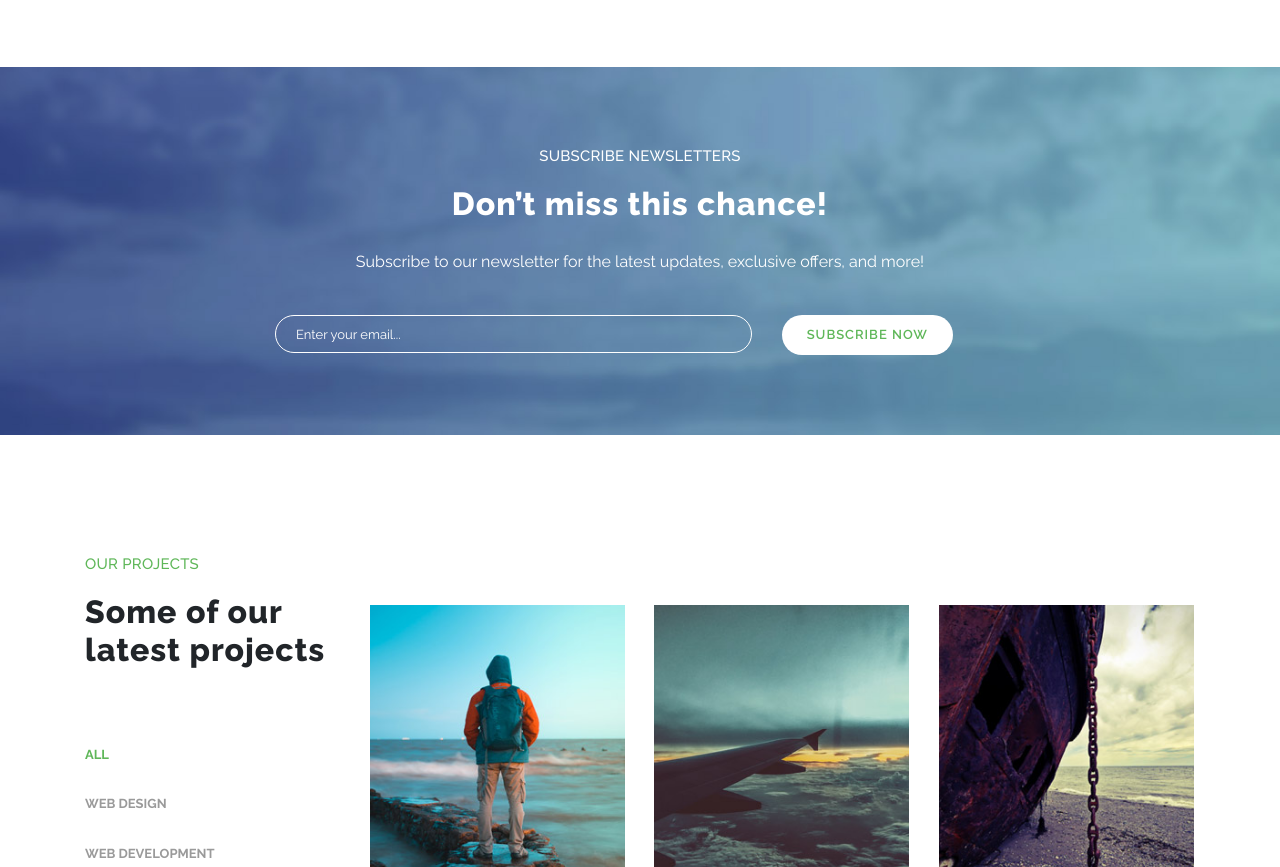
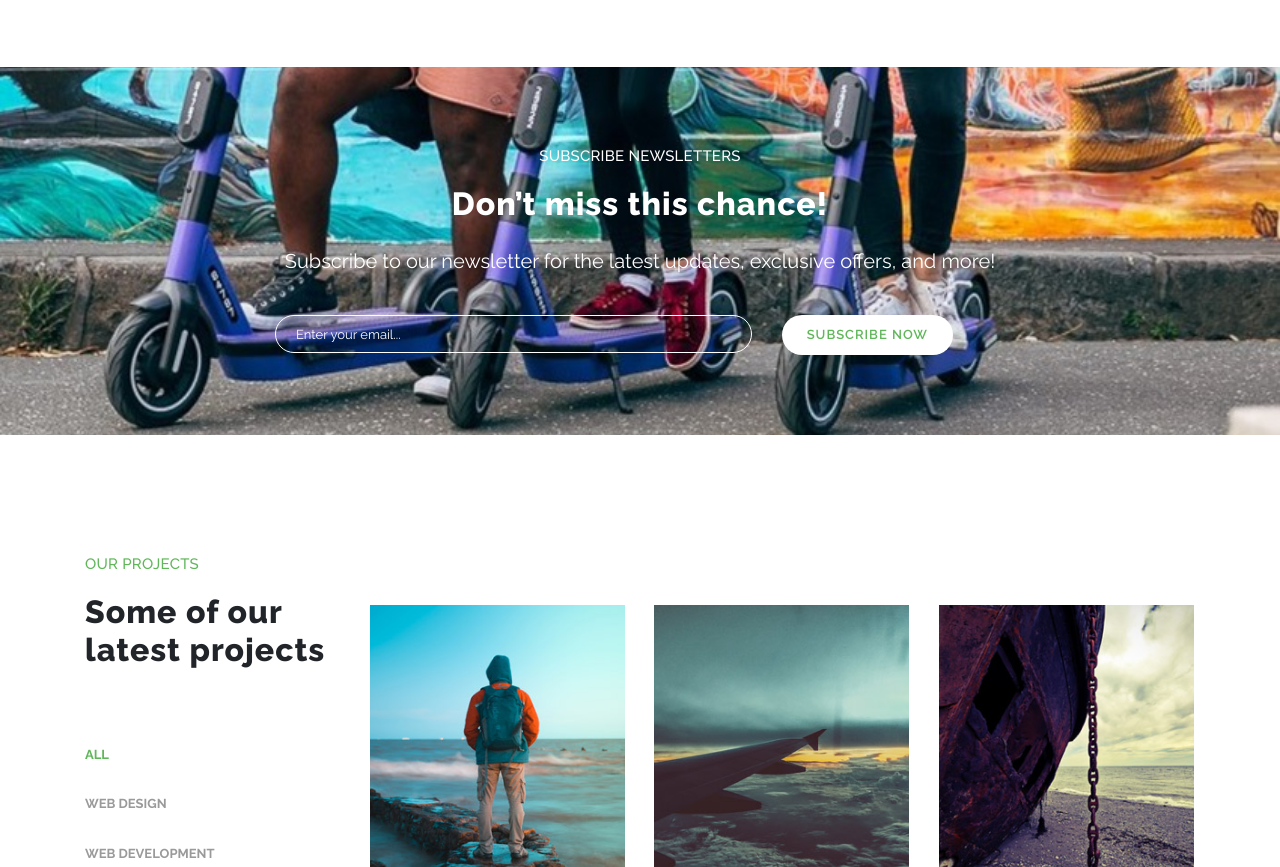
Before and after one commit to moezbenselem/lets_roll, a plain HTML site: page index.html in a window 1280 px wide. Shown: the part 1754-2621 px from the top of the page. Drawn offline with Linux system fonts and the light colour scheme.

Commit message:
changed newsletter background in css

```diff
--- a/assets/css/templatemo-breezed.css
+++ b/assets/css/templatemo-breezed.css
@@ -1055,7 +1055,7 @@ subscribe
 
 #subscribe {
   padding: 80px 0px;
-  background-image: url(../images/slide-02.jpg);
+  background-image: url(../images/scootersss.jpg);
   background-position: center center;
   background-repeat: no-repeat;
   background-size: cover;
@@ -1069,7 +1069,7 @@ subscribe
 
 #subscribe p {
   text-align: center;
-  font-size: 16px;
+  font-size: 20px;
   line-height: 27px;
   color: #fff;
   margin-bottom: 40px;
```
Also changed, not shown: assets/images/bike2.jpg (renamed from assets/images/bikz2.jpg), assets/images/rent-or-buy-electric-scooter-opti.jpg (added), assets/images/scooter-1.jpg (added), assets/images/scooter4.png (added), assets/images/scooter4.webp (added), assets/images/scootersss.jpg (added).
